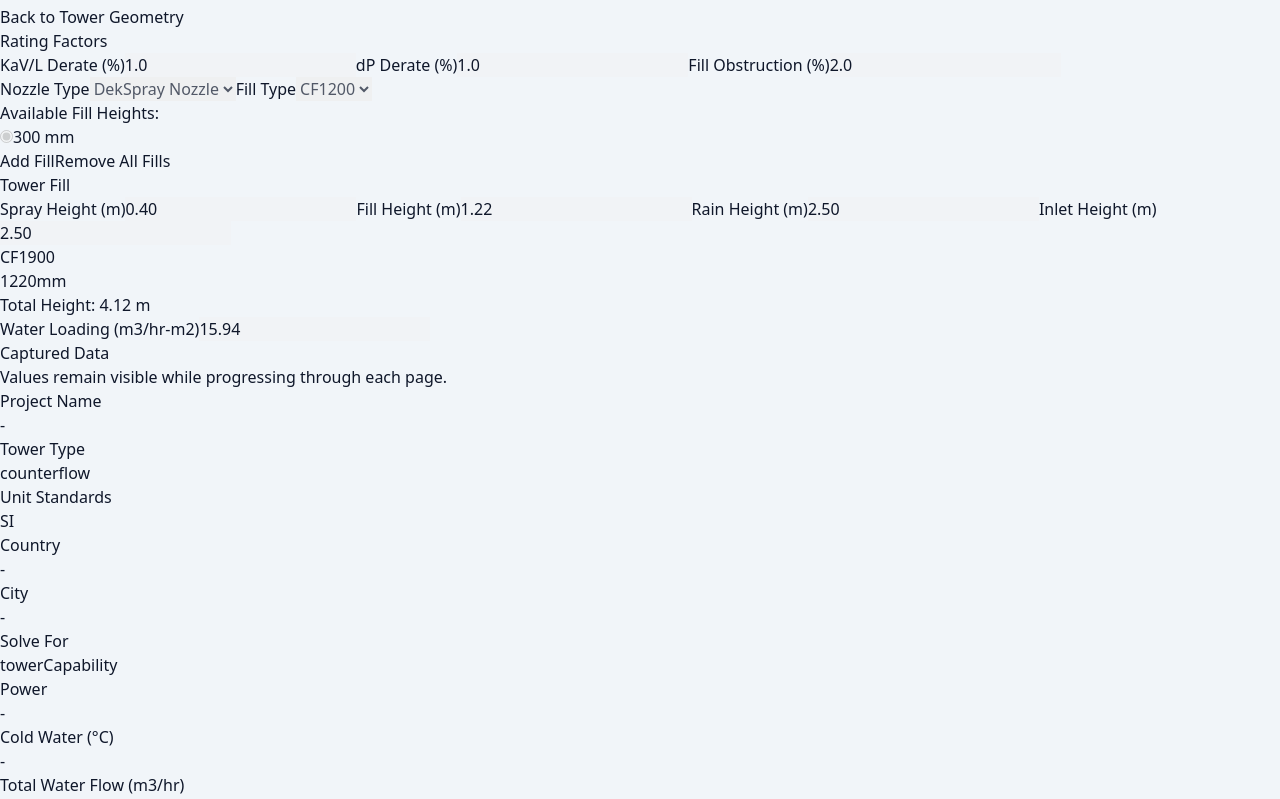
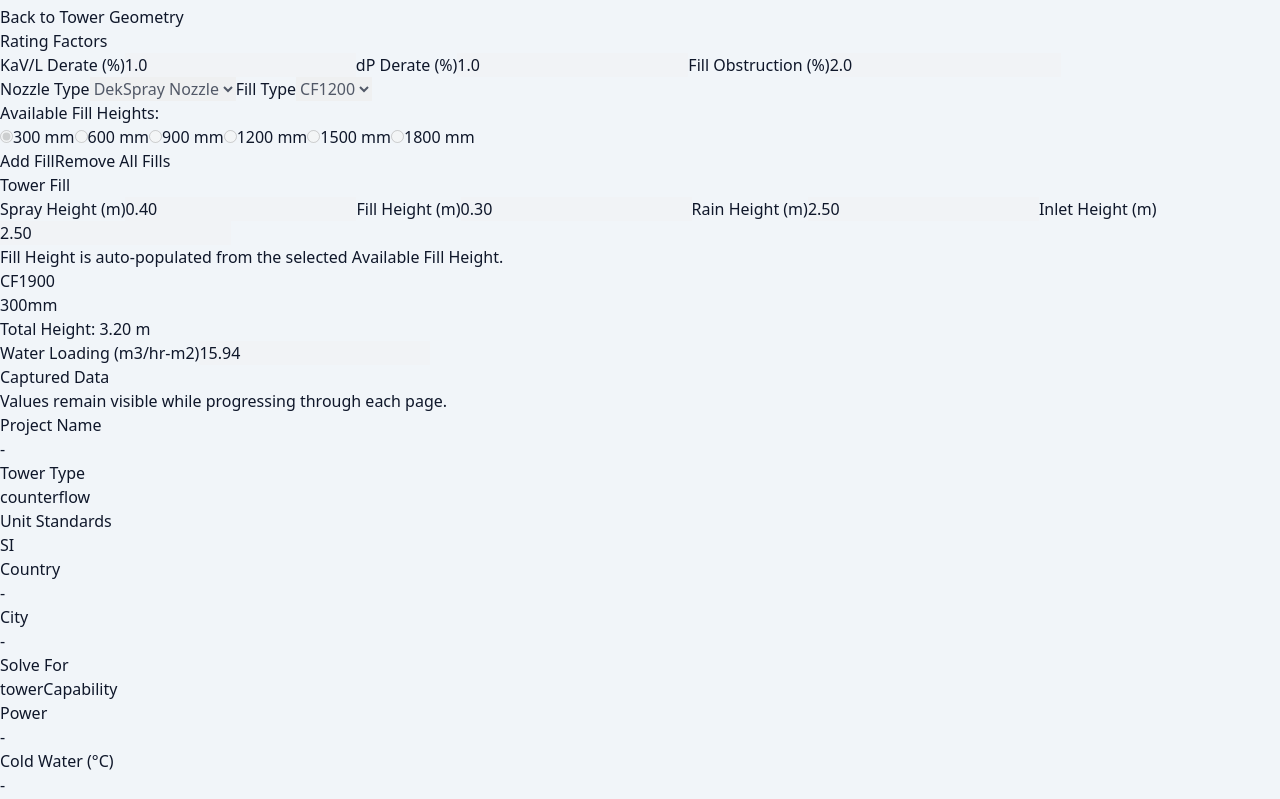
Before and after one commit to muhsinaltintop/CTC, a Next.js app: page / in a window 1280 px wide. Shown: the part 2841-3640 px from the top of the page. Built offline with nearby package versions, Linux system fonts and the light colour scheme.

Commit message:
Update fill height to auto-populate from available heights

```diff
--- a/components/organisms/FillSectionStep.tsx
+++ b/components/organisms/FillSectionStep.tsx
@@ -22,7 +22,12 @@ const fillTypeOptions = [
 ];
 
 const availableFillHeights = [
-  { value: '300', label: '300 mm' }
+  { value: '300', label: '300 mm', disabled: false },
+  { value: '600', label: '600 mm', disabled: true },
+  { value: '900', label: '900 mm', disabled: true },
+  { value: '1200', label: '1200 mm', disabled: true },
+  { value: '1500', label: '1500 mm', disabled: true },
+  { value: '1800', label: '1800 mm', disabled: true }
 ];
 
 function toNumber(value: string): number {
@@ -32,6 +37,10 @@ function toNumber(value: string): number {
 
 function formatTwo(value: number): string {
   return value.toFixed(2);
+}
+
+function fillHeightMmToMeters(mm: string): string {
+  return (Number(mm) / 1000).toFixed(2);
 }
 
 export function FillSectionStep({
@@ -134,7 +143,10 @@ export function FillSectionStep({
             {availableFillHeights.map((heightOption) => (
               <label
                 key={heightOption.value}
-                className="flex items-center gap-2 text-sm text-slate-700"
+                className={[
+                  'flex items-center gap-2 text-sm',
+                  heightOption.disabled ? 'text-slate-400' : 'text-slate-700'
+                ].join(' ')}
               >
                 <input
                   type="radio"
@@ -142,9 +154,12 @@ export function FillSectionStep({
                   value={heightOption.value}
                   checked={data.availableFillHeight === heightOption.value}
                   onChange={(event) =>
-                    onChange({ availableFillHeight: event.target.value })
+                    onChange({
+                      availableFillHeight: event.target.value,
+                      fillHeight: fillHeightMmToMeters(event.target.value)
+                    })
                   }
-                  disabled={!editable}
+                  disabled={!editable || heightOption.disabled}
                 />
                 {heightOption.label}
               </label>
@@ -186,8 +201,8 @@ export function FillSectionStep({
                 step="0.01"
                 label="Fill Height (m)"
                 value={data.fillHeight}
-                onChange={(event) => onChange({ fillHeight: event.target.value })}
-                disabled={!editable}
+                readOnly
+                disabled
               />
 
               <Input
@@ -210,6 +225,10 @@ export function FillSectionStep({
                 disabled={!editable}
               />
             </div>
+
+            <p className="mt-2 text-xs text-slate-500">
+              Fill Height is auto-populated from the selected Available Fill Height.
+            </p>
 
             <div className="mt-4 rounded border border-sky-400 bg-sky-50 px-4 py-3 text-center text-sky-800">
               <p className="text-sm font-semibold">{data.towerFillLabel}</p>
--- a/lib/constants.ts
+++ b/lib/constants.ts
@@ -53,7 +53,7 @@ export const initialCalculatorData: CalculatorData = {
     availableFillHeight: '300',
     towerFillLabel: 'CF1900',
     sprayHeight: '0.40',
-    fillHeight: '1.22',
+    fillHeight: '0.30',
     rainHeight: '2.50',
     inletHeight: '2.50',
     waterLoading: '15.94'
```
